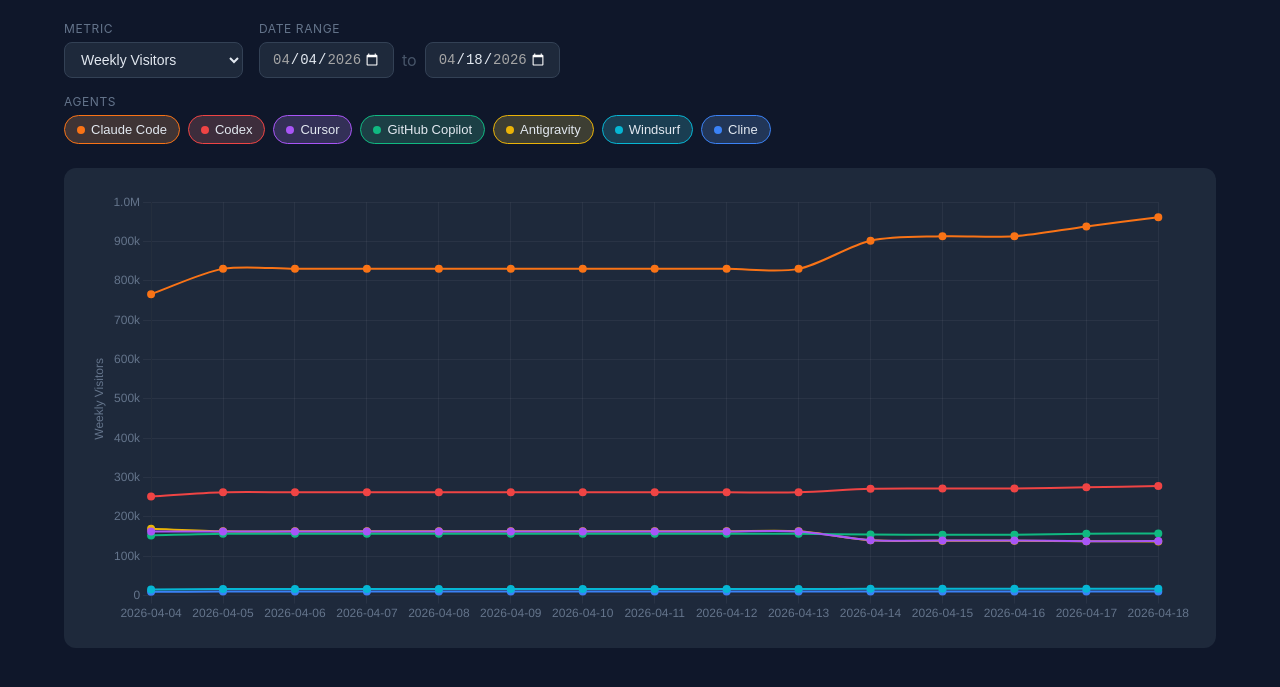
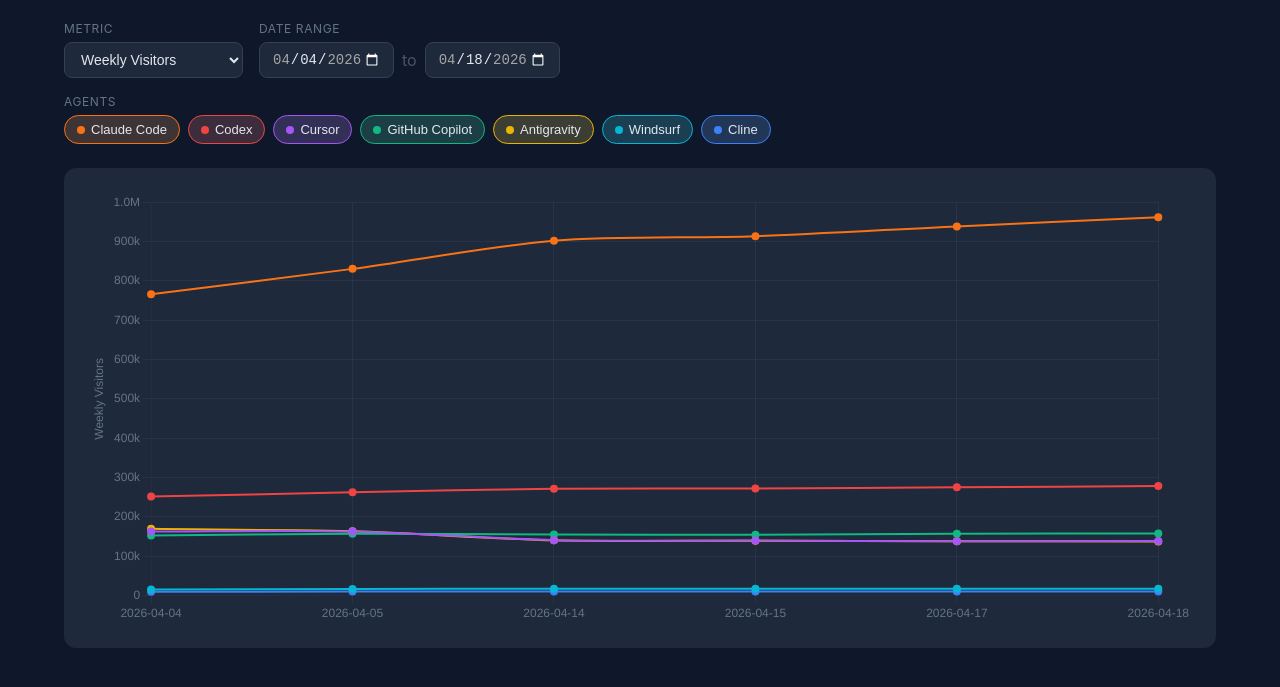
Before and after one commit to TiranSpierer/coding-agent-tracker, a website: page index.html in a window 1280 px wide. Shown: the part 77-764 px from the top of the page. Drawn offline with nearby package versions, Linux system fonts and the light colour scheme.

Commit message:
feat: switch to hourly scraping with weekly-stats dedup
- Scraper runs hourly, only appends when ALL subreddits show changed
  weekly_visitors or weekly_contributions vs the last batch
- Added time_utc column to CSV for scrape timestamp precision
- Backfilled existing data with actual CI run times
- Removed duplicate daily rows (kept first occurrence per batch)
- Updated index.html parser for new CSV format, dedup same-day entries
- Removed timing-probe one-off experiment

```diff
--- a/index.html
+++ b/index.html
@@ -159,10 +159,17 @@
 
     function parseCSV(text) {
       const lines = text.trim().split('\n');
-      return lines.slice(1).map(line => {
-        const [date, subreddit, members, weekly_visitors, weekly_contributions] = line.split(',');
+      const rows = lines.slice(1).map(line => {
+        const [date, time_utc, subreddit, members, weekly_visitors, weekly_contributions] = line.split(',');
         return { date, subreddit, members: +members, weekly_visitors: +weekly_visitors, weekly_contributions: +weekly_contributions };
       });
+      // If multiple batches share the same date, keep only the last one
+      const seen = new Map();
+      for (const row of rows) {
+        const key = `${row.date}|${row.subreddit}`;
+        seen.set(key, row);
+      }
+      return [...seen.values()];
     }
 
     function getFiltered() {
--- a/reddit-stats.csv
+++ b/reddit-stats.csv
@@ -1,106 +1,43 @@
-date,subreddit,members,weekly_visitors,weekly_contributions
-2026-04-04,ClaudeCode,200710,766236,24643
-2026-04-04,codex,56758,251722,4957
-2026-04-04,google_antigravity,47743,169653,2885
-2026-04-04,cursor,130658,162893,2202
-2026-04-04,GithubCopilot,60615,152984,3424
-2026-04-04,windsurf,13987,15802,2333
-2026-04-04,CLine,17328,10024,142
-2026-04-05,ClaudeCode,202352,830524,26702
-2026-04-05,codex,57588,262429,5630
-2026-04-05,google_antigravity,47883,163341,2769
-2026-04-05,cursor,130783,162902,2286
-2026-04-05,GithubCopilot,60837,157235,2609
-2026-04-05,windsurf,14015,16661,1215
-2026-04-05,CLine,17340,10147,117
-2026-04-06,ClaudeCode,203270,830524,26702
-2026-04-06,codex,58002,262429,5630
-2026-04-06,google_antigravity,47941,163341,2769
-2026-04-06,cursor,130847,162902,2286
-2026-04-06,GithubCopilot,60960,157235,2609
-2026-04-06,windsurf,14024,16661,1215
-2026-04-06,CLine,17343,10147,117
-2026-04-07,ClaudeCode,204743,830524,26702
-2026-04-07,codex,58478,262429,5630
-2026-04-07,google_antigravity,48050,163341,2769
-2026-04-07,cursor,130960,162902,2286
-2026-04-07,GithubCopilot,61110,157235,2609
-2026-04-07,windsurf,14033,16661,1215
-2026-04-07,CLine,17355,10147,117
-2026-04-08,ClaudeCode,206497,830524,26702
-2026-04-08,codex,59131,262429,5630
-2026-04-08,google_antigravity,48198,163341,2769
-2026-04-08,cursor,131113,162902,2286
-2026-04-08,GithubCopilot,61343,157235,2609
-2026-04-08,windsurf,14050,16661,1215
-2026-04-08,CLine,17361,10147,117
-2026-04-09,ClaudeCode,208545,830524,26702
-2026-04-09,codex,60063,262429,5630
-2026-04-09,google_antigravity,48469,163341,2769
-2026-04-09,cursor,131253,162902,2286
-2026-04-09,GithubCopilot,61547,157235,2609
-2026-04-09,windsurf,14070,16661,1215
-2026-04-09,CLine,17368,10147,117
-2026-04-10,ClaudeCode,210392,830524,26702
-2026-04-10,codex,60854,262429,5630
-2026-04-10,google_antigravity,48774,163341,2769
-2026-04-10,cursor,131387,162902,2286
-2026-04-10,GithubCopilot,61755,157235,2609
-2026-04-10,windsurf,14094,16661,1215
-2026-04-10,CLine,17381,10147,117
-2026-04-11,ClaudeCode,212441,830524,26702
-2026-04-11,codex,62076,262429,5630
-2026-04-11,google_antigravity,49053,163341,2769
-2026-04-11,cursor,131532,162902,2286
-2026-04-11,GithubCopilot,61968,157235,2609
-2026-04-11,windsurf,14111,16661,1215
-2026-04-11,CLine,17387,10147,117
-2026-04-12,ClaudeCode,214038,830524,26702
-2026-04-12,codex,62880,262429,5630
-2026-04-12,google_antigravity,49230,163341,2769
-2026-04-12,cursor,131692,162902,2286
-2026-04-12,GithubCopilot,62196,157235,2609
-2026-04-12,windsurf,14122,16661,1215
-2026-04-12,CLine,17394,10147,117
-2026-04-13,ClaudeCode,215920,830524,26702
-2026-04-13,codex,63751,262429,5630
-2026-04-13,google_antigravity,49484,163341,2769
-2026-04-13,cursor,131844,162902,2286
-2026-04-13,GithubCopilot,62429,157235,2609
-2026-04-13,windsurf,14151,16661,1215
-2026-04-13,CLine,17410,10147,117
-2026-04-14,ClaudeCode,218294,902135,23115
-2026-04-14,codex,64713,271652,9377
-2026-04-14,GithubCopilot,62653,155005,2612
-2026-04-14,cursor,131959,140947,2086
-2026-04-14,google_antigravity,49764,140665,2621
-2026-04-14,windsurf,14165,17497,660
-2026-04-14,CLine,17419,10202,68
-2026-04-15,ClaudeCode,220316,913475,23305
-2026-04-15,codex,65579,272315,9629
-2026-04-15,GithubCopilot,62920,154581,2719
-2026-04-15,cursor,132086,139930,2099
-2026-04-15,google_antigravity,49997,139470,2774
-2026-04-15,windsurf,14186,17595,653
-2026-04-15,CLine,17430,10210,53
-2026-04-16,ClaudeCode,222652,913475,23305
-2026-04-16,codex,66359,272315,9629
-2026-04-16,GithubCopilot,63196,154581,2719
-2026-04-16,cursor,132251,139930,2099
-2026-04-16,google_antigravity,50333,139470,2774
-2026-04-16,windsurf,14211,17595,653
-2026-04-16,CLine,17450,10210,53
-2026-04-17,ClaudeCode,225399,938498,23743
-2026-04-17,codex,67204,275292,9844
-2026-04-17,GithubCopilot,63490,157479,3905
-2026-04-17,cursor,132530,138409,2018
-2026-04-17,google_antigravity,50569,138253,2788
-2026-04-17,windsurf,14240,17685,596
-2026-04-17,CLine,17463,10313,56
-2026-04-18,ClaudeCode,228006,961564,25566
-2026-04-18,codex,67934,278348,9168
-2026-04-18,GithubCopilot,63803,158113,4888
-2026-04-18,cursor,132666,138630,2308
-2026-04-18,google_antigravity,50798,137691,2855
-2026-04-18,windsurf,14267,17546,590
-2026-04-18,CLine,17468,10362,59
+date,time_utc,subreddit,members,weekly_visitors,weekly_contributions
+2026-04-04,22:46:00,ClaudeCode,200710,766236,24643
+2026-04-04,22:46:00,codex,56758,251722,4957
+2026-04-04,22:46:00,google_antigravity,47743,169653,2885
+2026-04-04,22:46:00,cursor,130658,162893,2202
+2026-04-04,22:46:00,GithubCopilot,60615,152984,3424
+2026-04-04,22:46:00,windsurf,13987,15802,2333
+2026-04-04,22:46:00,CLine,17328,10024,142
+2026-04-05,21:31:00,ClaudeCode,202352,830524,26702
+2026-04-05,21:31:00,codex,57588,262429,5630
+2026-04-05,21:31:00,google_antigravity,47883,163341,2769
+2026-04-05,21:31:00,cursor,130783,162902,2286
+2026-04-05,21:31:00,GithubCopilot,60837,157235,2609
+2026-04-05,21:31:00,windsurf,14015,16661,1215
+2026-04-05,21:31:00,CLine,17340,10147,117
+2026-04-14,23:32:00,ClaudeCode,218294,902135,23115
+2026-04-14,23:32:00,codex,64713,271652,9377
+2026-04-14,23:32:00,GithubCopilot,62653,155005,2612
+2026-04-14,23:32:00,cursor,131959,140947,2086
+2026-04-14,23:32:00,google_antigravity,49764,140665,2621
+2026-04-14,23:32:00,windsurf,14165,17497,660
+2026-04-14,23:32:00,CLine,17419,10202,68
+2026-04-15,23:31:00,ClaudeCode,220316,913475,23305
+2026-04-15,23:31:00,codex,65579,272315,9629
+2026-04-15,23:31:00,GithubCopilot,62920,154581,2719
+2026-04-15,23:31:00,cursor,132086,139930,2099
+2026-04-15,23:31:00,google_antigravity,49997,139470,2774
+2026-04-15,23:31:00,windsurf,14186,17595,653
+2026-04-15,23:31:00,CLine,17430,10210,53
+2026-04-17,23:28:00,ClaudeCode,225399,938498,23743
+2026-04-17,23:28:00,codex,67204,275292,9844
+2026-04-17,23:28:00,GithubCopilot,63490,157479,3905
+2026-04-17,23:28:00,cursor,132530,138409,2018
+2026-04-17,23:28:00,google_antigravity,50569,138253,2788
+2026-04-17,23:28:00,windsurf,14240,17685,596
+2026-04-17,23:28:00,CLine,17463,10313,56
+2026-04-18,23:28:00,ClaudeCode,228006,961564,25566
+2026-04-18,23:28:00,codex,67934,278348,9168
+2026-04-18,23:28:00,GithubCopilot,63803,158113,4888
+2026-04-18,23:28:00,cursor,132666,138630,2308
+2026-04-18,23:28:00,google_antigravity,50798,137691,2855
+2026-04-18,23:28:00,windsurf,14267,17546,590
+2026-04-18,23:28:00,CLine,17468,10362,59
```
Also changed, not shown: src/scraper.ts (+55 -22 lines), timing-probe/scraper.ts (deleted, +0 -41 lines), .github/workflows/reddit-tracker.yml, .github/workflows/timing-probe.yml (deleted).
